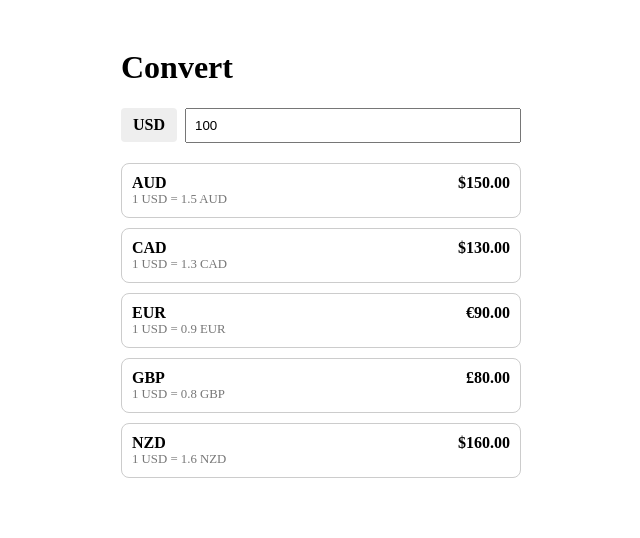
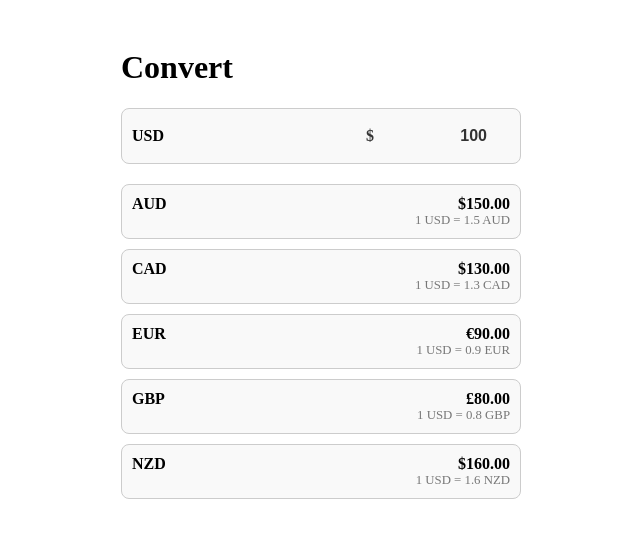
Before and after one commit to NagaeTaishi/currency_conversion, a Vue app in the folder frontend/: page / in a window 1280 px wide. Shown: the top 538 px of the page, without its empty margins (319-959 px from the left). Built offline with nearby package versions, Linux system fonts and the light colour scheme.

Commit message:
Adjust input-area design to match rate-list style

```diff
--- a/frontend/src/App.vue
+++ b/frontend/src/App.vue
@@ -3,13 +3,16 @@
     <h1>Convert</h1>
 
     <div class="input-area">
+      <div class="input-wrapper">
+        <span class="currency-symbol">$</span>
+        <input
+          type="number"
+          v-model="amount"
+          @input="handleInput"
+          class="amount-input"
+        />
+      </div>
       <div class="currency-label">USD</div>
-      <input
-        type="number"
-        v-model="amount"
-        @input="handleInput"
-        class="amount-input"
-      />
     </div>
 
     <div class="rate-list">
@@ -96,21 +99,48 @@ watch(amount, fetchRates)
 
 .input-area {
   display: flex;
+  flex-direction: row-reverse;
   align-items: center;
   gap: 8px;
   margin-bottom: 20px;
+  padding: 10px;
+  border: 1px solid #ccc;
+  border-radius: 8px;
+  background-color: #f9f9f9;
 }
 
 .currency-label {
-  background: #eee;
-  padding: 8px 12px;
-  border-radius: 4px;
   font-weight: bold;
+  flex-shrink: 0;
+  text-align: left;
+  min-width: 36px;
+}
+
+.input-wrapper {
+  display: flex;
+  align-items: center;
+  flex-grow: 1;
+  justify-content: flex-end;
+}
+
+.currency-symbol {
+  font-size: 1rem;
+  font-weight: bold;
+  color: #333;
 }
 
 .amount-input {
-  flex: 1;
   padding: 8px;
+  border: none;
+  border-radius: 4px;
+  font-size: 1rem;
+  font-weight: bold;
+  text-align: right;
+  color: #333;
+  background-color: transparent;
+  width: auto;
+  min-width: 4ch;
+  max-width: 120px;
 }
 
 .rate-list {
@@ -123,6 +153,7 @@ watch(amount, fetchRates)
   padding: 10px;
   border: 1px solid #ccc;
   border-radius: 8px;
+  background-color: #f9f9f9;
 }
 
 .rate-info {
@@ -134,5 +165,6 @@ watch(amount, fetchRates)
 .rate-description {
   font-size: 0.8rem;
   color: #777;
+  text-align: right;
 }
 </style>
```
